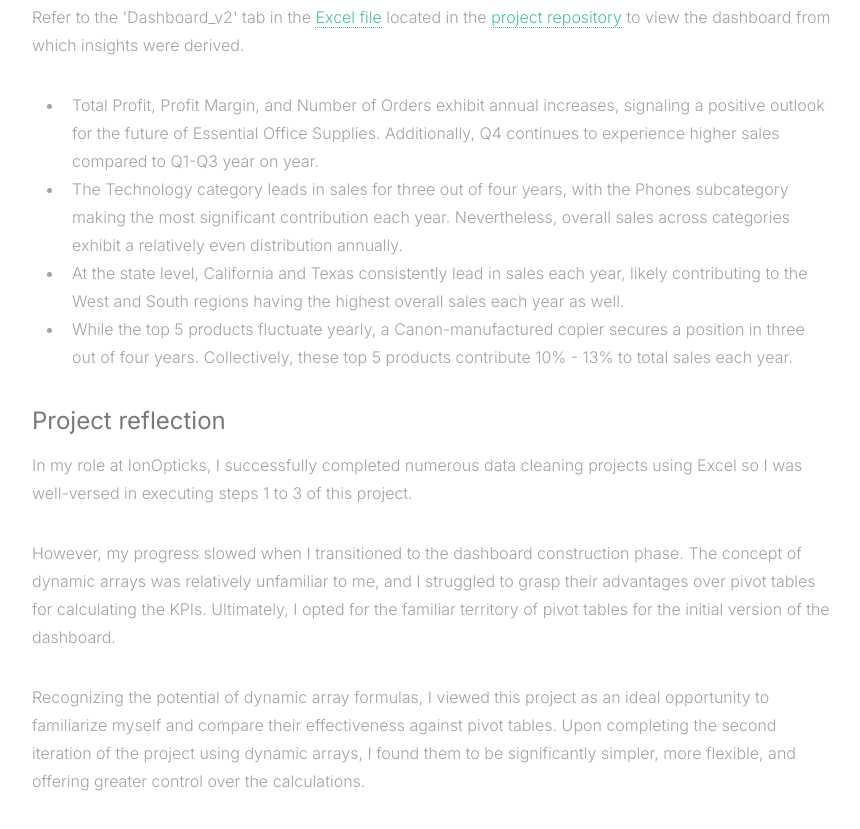
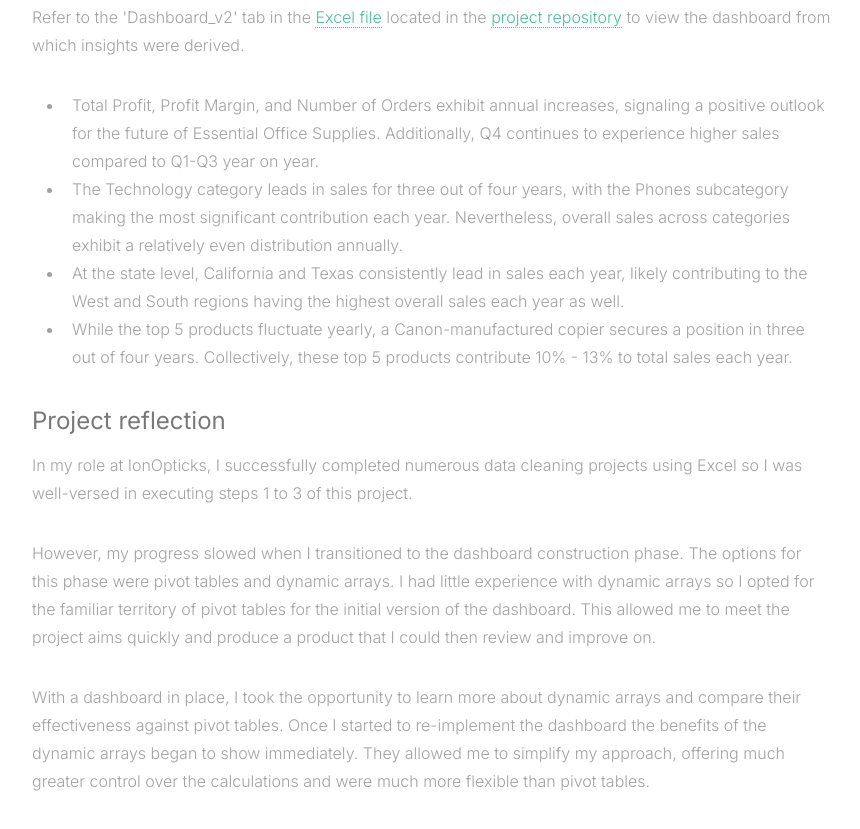
Before and after one commit to j-cowen/j-cowen.github.io, a plain HTML site: page projects/excel-office-supply-chain.html in a window 1280 px wide. Shown: the part 3604-4433 px from the top of the page, without its empty margins (400-1260 px from the left). Drawn offline with Linux system fonts and the light colour scheme.

Commit message:
Update excel-office-supply-chain.html - update descriptions

```diff
--- a/projects/excel-office-supply-chain.html
+++ b/projects/excel-office-supply-chain.html
@@ -37,9 +37,7 @@
 			<h1 style="margin-top: 0.5em;">Excel-ing in Data Harmony</h1>
 
 			<p>When I kicked off this Excel project, my aim was to clean sales and customer data for a fictional office supply chain named Essential Office Supplies (EOS), then develop an interactive dashboard to analyze historical sales trends across multiple years. I envisioned the dashboard displaying key metrics like sales, profit, number of orders, and profit margin. Furthermore, I wanted it to offer a clear visualization of sales distribution by region and category, providing insights into revenue sources based on geography and product categories.</p>
-
 			<p>In the first iteration of the project, I utilized pivot tables to compute the KPIs and constructed the dashboard with pivot charts and slicers.</p>
-
 			<p>Upon learning advanced dynamic array functions, I opted to recalculate the KPIs using dynamic arrays. Subsequently, I rebuilt the dashboard using charts and form controls.</p>
 
 			<h2>Skills used</h2>
@@ -148,12 +146,10 @@
 			<h4>Step 4: Creating the dashboard</h4>
 
 			<p>With the project goal in mind, my aim was to spotlight sales, profit, order count, and profit margin trends over time, segmented by region and category.</p>
-
 			<p>To start, I created a wireframe of the dashboard layout to visualize the arrangement of each component. Then, I systematically built each dashboard element. At the project's outset, my familiarity with dynamic arrays was limited, so I initially relied on pivot tables, pivot charts, and slicers to calculate the KPIs and construct the dashboard. The calculations and dashboard for this phase can be found on the tabs 'KPIs_v1' and 'Dashboard_v1' within the Excel file located in the project repository.</p>
-
+			<p>After learning advanced dynamic array functions, I applied my newfound skills to recalculate the KPIs using functions instead of pivot tables. The calculations and dashboard for this new iteration can be found on the tabs 'KPIs_v2' and 'Dashboard_v2' within the Excel file located in the project repository.</p>
 			<p>For the final touch I applied formatting to the dashboard, ensuring that I used complimentary colors and subtle contrast to improve readability.</p>
 
-			<p>After learning advanced dynamic array functions, I applied my newfound skills to recalculate the KPIs using functions instead of pivot tables. The calculations and dashboard for this new iteration can be found on the tabs 'KPIs_v2' and 'Dashboard_v2' within the Excel file located in the project repository.</p>
 
 			<h2>Insights</h2>
 			<p>Refer to the 'Dashboard_v2' tab in the <a href="https://github.com/j-cowen/portfolio-projects/blob/main/exceling-in-data-harmony/EOS%20Sales%20Dashboard_v2.xlsx">Excel file</a> located in the <a href="https://github.com/j-cowen/portfolio-projects/tree/main/exceling-in-data-harmony">project repository</a> to view the dashboard from which insights were derived.</p>
@@ -177,10 +173,9 @@
 			<h2>Project reflection</h2>
 
 			<p>In my role at IonOpticks, I successfully completed numerous data cleaning projects using Excel so I was well-versed in executing steps 1 to 3 of this project.</p>
+			<p>However, my progress slowed when I transitioned to the dashboard construction phase. The options for this phase were pivot tables and dynamic arrays. I had little experience with dynamic arrays so I opted for the familiar territory of pivot tables for the initial version of the dashboard. This allowed me to meet the project aims quickly and produce a product that I could then review and improve on.</p>
+			<p>With a dashboard in place, I took the opportunity to learn more about dynamic arrays and compare their effectiveness against pivot tables. Once I started to re-implement the dashboard the benefits of the dynamic arrays began to show immediately. They allowed me to simplify my approach, offering much greater control over the calculations and were much more flexible than pivot tables.</p>
 
-			<p>However, my progress slowed when I transitioned to the dashboard construction phase. The concept of dynamic arrays was relatively unfamiliar to me, and I struggled to grasp their advantages over pivot tables for calculating the KPIs. Ultimately, I opted for the familiar territory of pivot tables for the initial version of the dashboard.</p>
-
-			<p>Recognizing the potential of dynamic array formulas, I viewed this project as an ideal opportunity to familiarize myself and compare their effectiveness against pivot tables. Upon completing the second iteration of the project using dynamic arrays, I found them to be significantly simpler, more flexible, and offering greater control over the calculations.</p>
 		</section>
 	</div>
 
```
